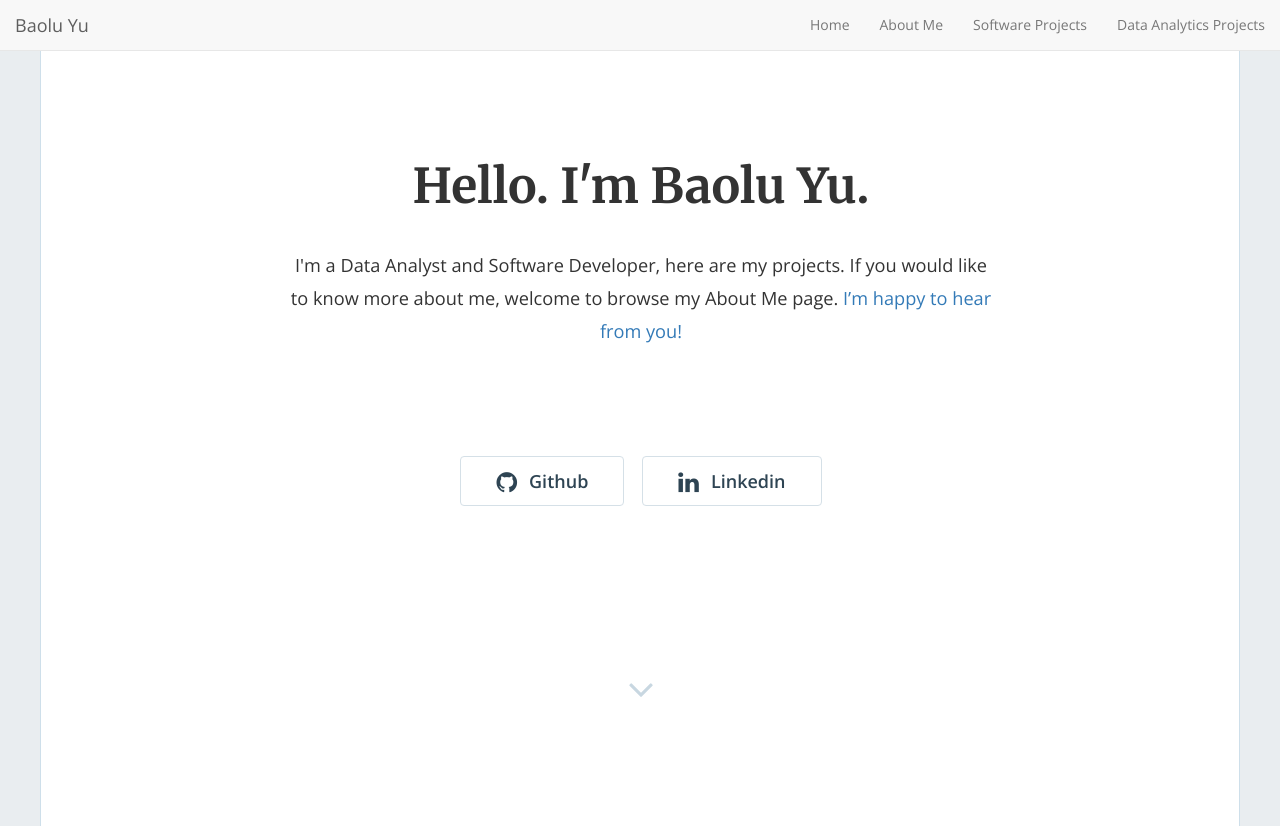
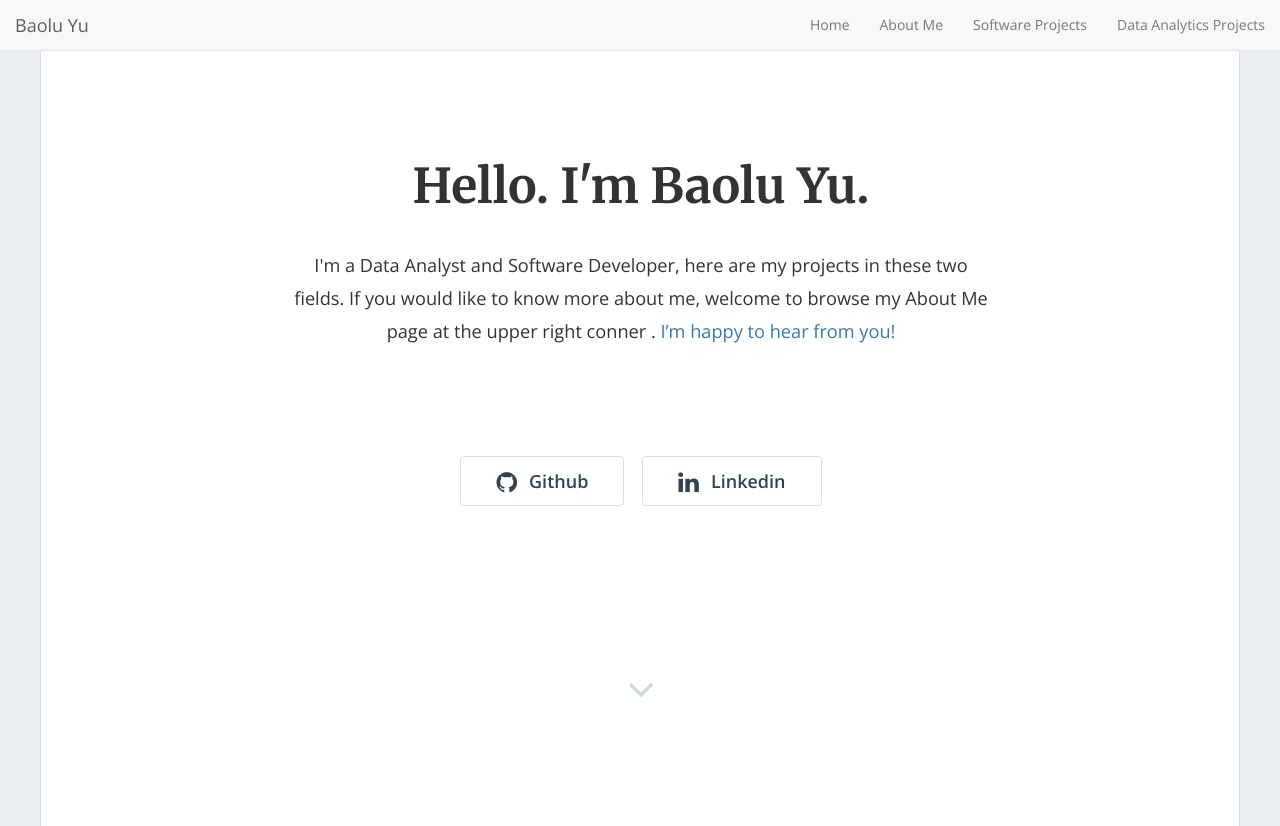
Before and after one commit to dorothy110/dorothy110.github.io, a Jekyll site: the page built from index.html, in a window 1280 px wide and 900 px high, cut to the strip 0-826 px from the top of the window. Built offline with Jekyll 4.4.1, drawn with Linux system fonts in a browser that asks for light colours; nearby versions of some CDN libraries; the list of posts is cut into pages by our own code.

Commit message:
Update _config.yml

```diff
--- a/_config.yml
+++ b/_config.yml
@@ -20,7 +20,7 @@ section2_subtitle: "Have a look at what I'm working on right now on data analyti
 
 title: "Hello. I'm Baolu Yu."
 email: 'byu69@wisc.edu'
-description: "I'm a Data Analyst and Software Developer, here are my projects. If you would like to know more about me, welcome to browse my About Me page."
+description: "I'm a Data Analyst and Software Developer, here are my projects in these two fields. If you would like to know more about me, welcome to browse my About Me page at the upper right conner ."
 baseurl: "" # the subpath of your site, e.g. /blog
 url: "https://dorothy110.github.io" # the base hostname & protocol for your site, e.g. https://example.com
 # twitter_username: 'jamigibbs'
```
